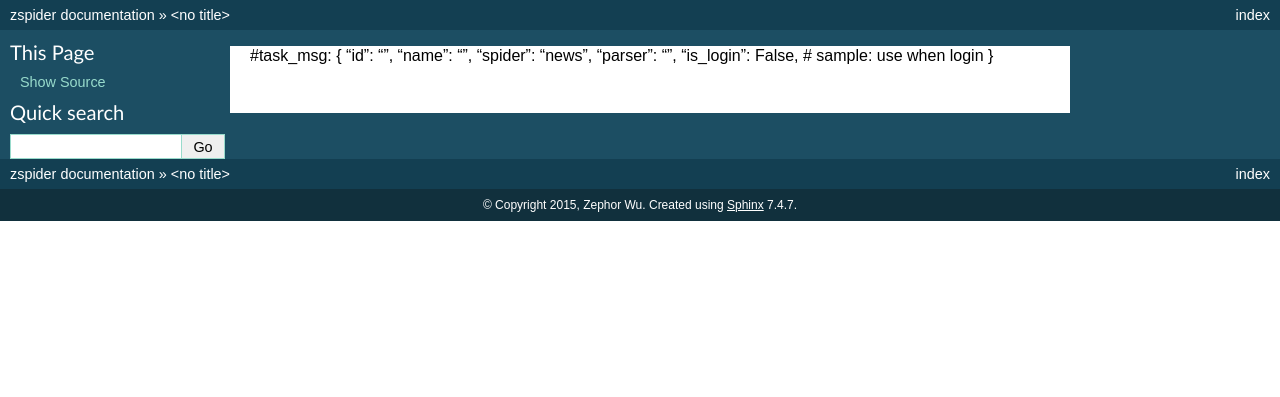
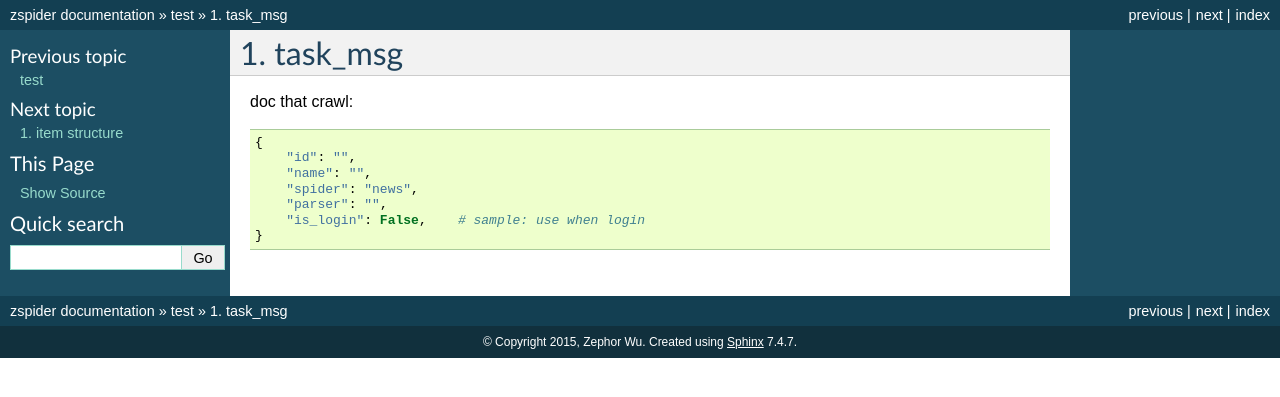
Before and after one commit to Zephor5/zspider, a Sphinx documentation site: the page built from docs/internal_message.rst, in a window 1280 px wide. Shown: the top 397 px of the page. Built offline with Sphinx 7.4.7, drawn with Linux system fonts in a browser that asks for light colours; formulas are drawn with MathJax 3.

Commit message:
edit docs

```diff
--- a/docs/conf.py
+++ b/docs/conf.py
@@ -15,8 +15,6 @@
 import sys
 import os
 import shlex
-
-from recommonmark.parser import CommonMarkParser
 
 # If extensions (or modules to document with autodoc) are in another directory,
 # add these directories to sys.path here. If the directory is relative to the
@@ -43,14 +41,10 @@ extensions = [
 # Add any paths that contain templates here, relative to this directory.
 templates_path = ['_templates']
 
-source_parsers = {
-    '.md': CommonMarkParser,
-}
-
 # The suffix(es) of source filenames.
 # You can specify multiple suffix as a list of string:
-source_suffix = ['.rst', '.md']
-# source_suffix = '.rst'
+# source_suffix = ['.rst', '.md']
+source_suffix = '.rst'
 
 # The encoding of source files.
 #source_encoding = 'utf-8-sig'
--- a/docs/internal_message.md
+++ b/docs/internal_message.rst
@@ -1,4 +1,13 @@
-#task_msg:
+.. toctree::
+   :maxdepth: 1
+   :numbered:
+   :hidden:
+
+========
+task_msg
+========
+doc that crawl::
+
     {
         "id": "",
         "name": "",
--- a/docs/item_info.md
+++ b/docs/item_info.rst
@@ -1,4 +1,8 @@
-#item structure
+==============
+item structure
+==============
+item json::
+
     {
         "task_id": "",      # 新系统id
         "title": "",        # 文章title
```
Also changed, not shown: docs/desgin.md (deleted, +0 -1 lines), docs/desgin.rst (added, +11 -0 lines), docs/index.rst (+14 -9 lines).
